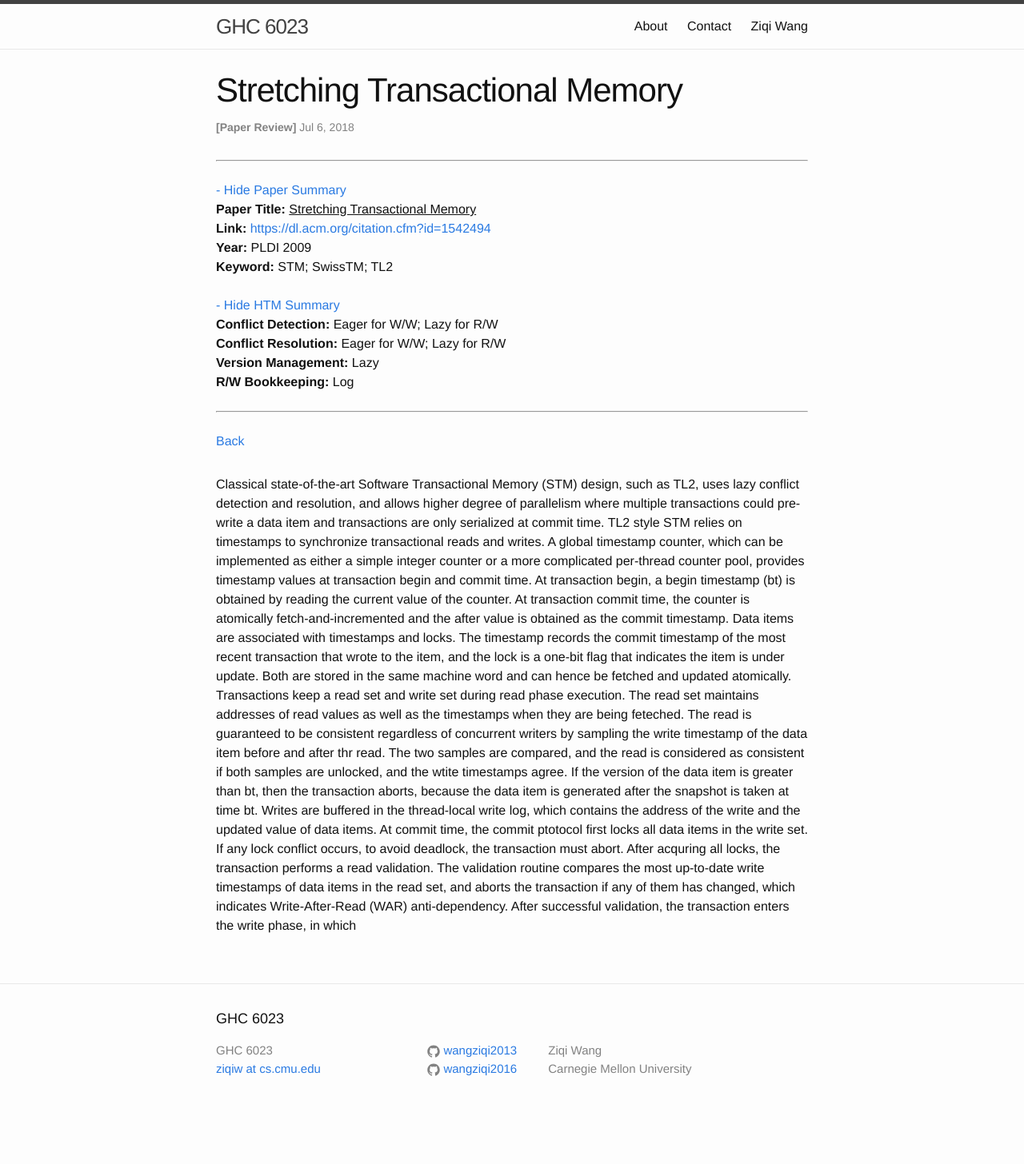
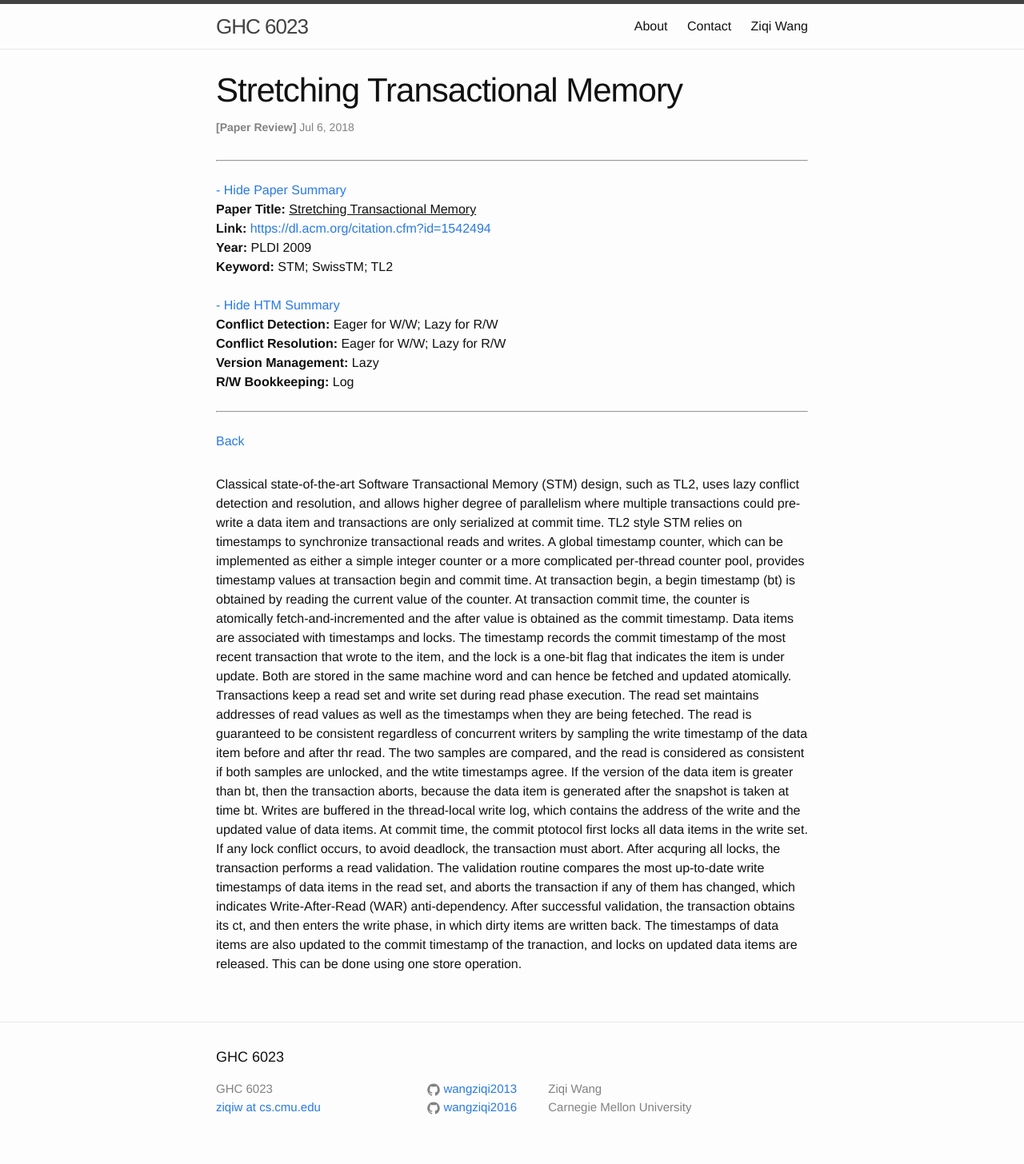
Before and after one commit to wangziqi2013/wangziqi2013.github.io, a Jekyll site: the page built from _posts/2018-07-05-SwissTM.markdown, in a window 1280 px wide. Shown: the whole page at 80% size. Built offline with Jekyll 4.4.1, drawn with Linux system fonts in a browser that asks for light colours; before the commit the page ends 1408 px from its top, so only the background shows below that.

Commit message:
Finish commit

```diff
--- a/_posts/2018-07-05-SwissTM.markdown
+++ b/_posts/2018-07-05-SwissTM.markdown
@@ -32,5 +32,7 @@ write log, which contains the address of the write and the updated value of data
 ptotocol first locks all data items in the write set. If any lock conflict occurs, to avoid deadlock, the
 transaction must abort. After acquring all locks, the transaction performs a read validation. The validation routine
 compares the most up-to-date write timestamps of data items in the read set, and aborts the transaction if any of them
-has changed, which indicates Write-After-Read (WAR) anti-dependency. After successful validation, the transaction enters
-the write phase, in which
+has changed, which indicates Write-After-Read (WAR) anti-dependency. After successful validation, the transaction obtains
+its ct, and then enters the write phase, in which dirty items are written back. The timestamps of data items are also updated
+to the commit timestamp of the tranaction, and locks on updated data items are released. This can be done using one store
+operation.
```
